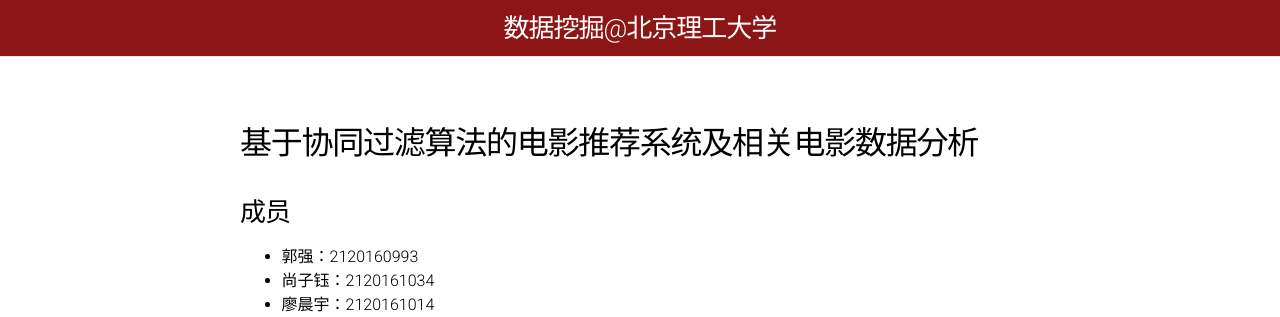
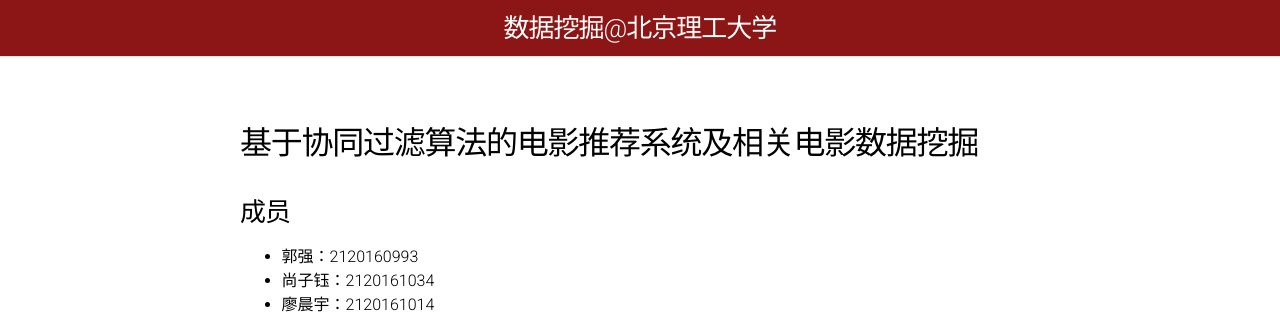
Before and after one commit to BITDM/bitdm.github.io, a Jekyll site: the page built from 2017/projects/P12/mid-term_report.md, in a window 1280 px wide and 900 px high. Shown: the top 317 px of the window. Built offline with Jekyll 4.4.1, drawn with Linux system fonts in a browser that asks for light colours; our own code applies the rules of GitHub Pages for plain Markdown files.

Commit message:
Update mid-term_report.md

```diff
--- a/2017/projects/P12/mid-term_report.md
+++ b/2017/projects/P12/mid-term_report.md
@@ -1,4 +1,4 @@
-## 基于协同过滤算法的电影推荐系统及相关电影数据分析
+## 基于协同过滤算法的电影推荐系统及相关电影数据挖掘
 ### 成员
 - 郭强：2120160993
 - 尚子钰：2120161034
```
